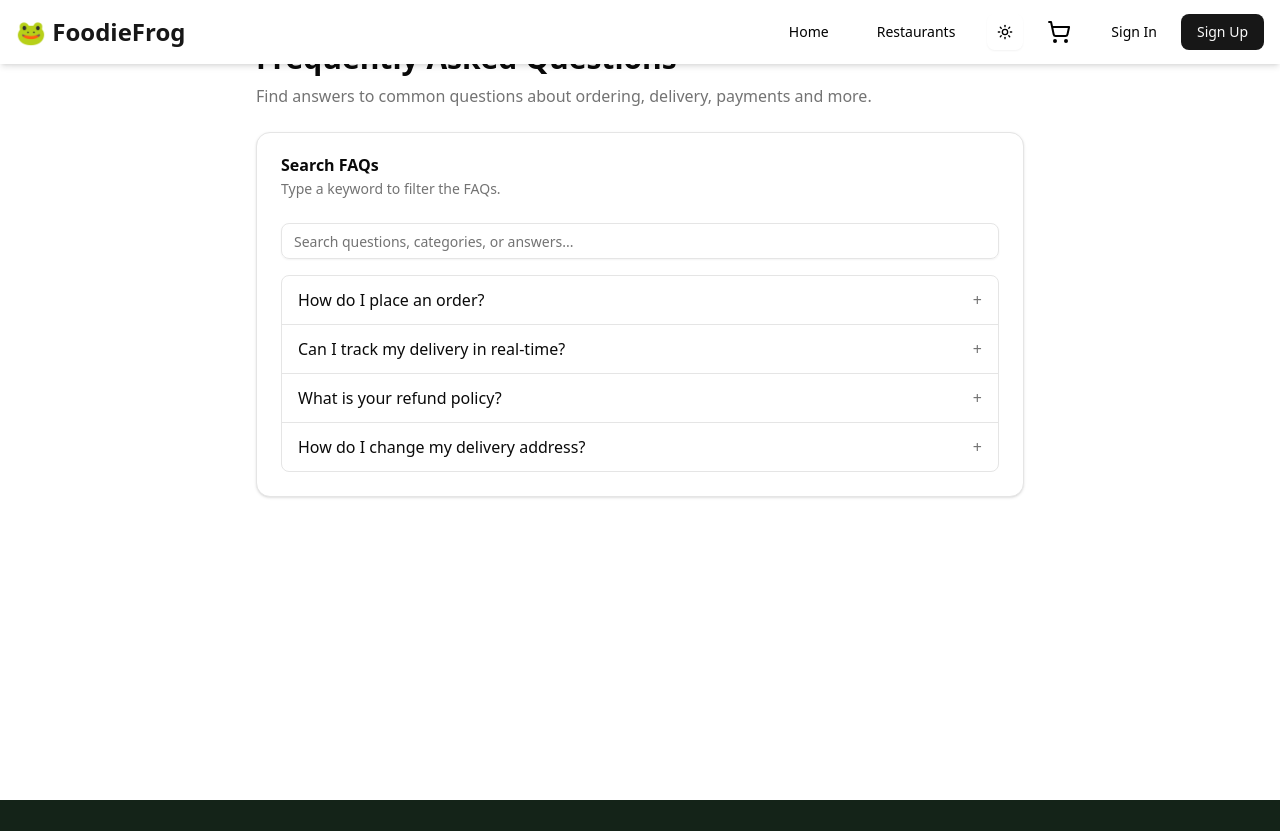
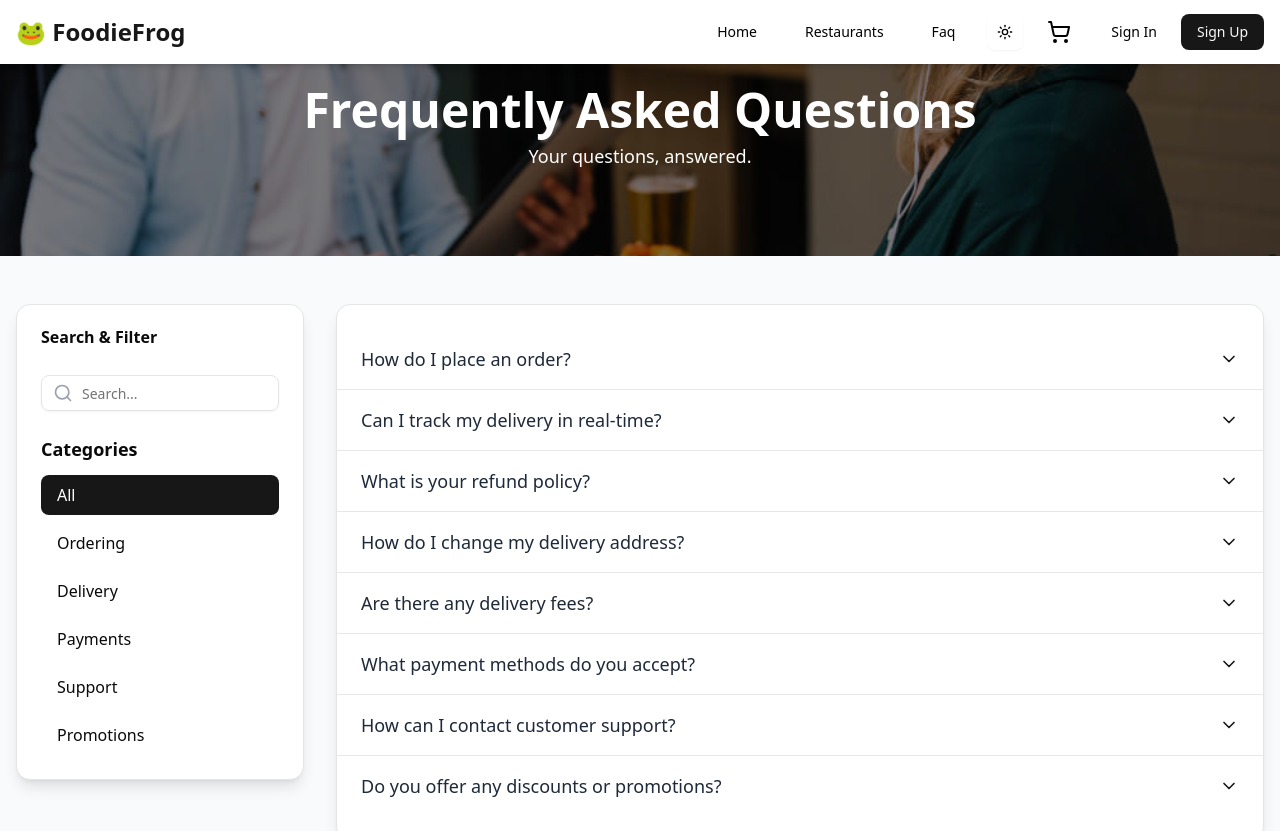
Before and after one commit to refit-dev/FoodieFrog, a Next.js app: page /faq in a window 1280 px wide. Shown: the top 831 px of the page. Built offline with nearby package versions, Linux system fonts and the light colour scheme; no server answers.

Commit message:
i have added here and update few pages faq contacts restaurants and more content has been updated;

```diff
--- a/src/app/contactus/page.jsx
+++ b/src/app/contacts/page.jsx
@@ -28,10 +28,6 @@ export default function ContactUs() {
         {/* text */}
         <div className="text-4xl text-white md:text-6xl font-bold text-center z-10">
           Contact <br /> FoodieFrog
-<<<<<<< HEAD
-
-=======
->>>>>>> 469d733ec20fb9277eace98e36064712eb841c3d
         </div>
       </div>
 
--- a/src/app/faq/page.jsx
+++ b/src/app/faq/page.jsx
@@ -1,38 +1,67 @@
-"use client"
-import React, { useState } from "react"
-import { Card, CardHeader, CardTitle, CardDescription, CardContent } from "@/components/ui/card"
-import { Input } from "@/components/ui/input"
+'use client';
+import React, { useState } from 'react';
+import { Card, CardHeader, CardTitle, CardContent } from '@/components/ui/card';
+import { Input } from '@/components/ui/input';
+import { Search, ChevronDown, ChevronUp } from 'lucide-react';
 
 const FAQ_DATA = [
   {
     id: 1,
-    question: "How do I place an order?",
+    question: 'How do I place an order?',
     answer:
-      "To place an order, browse restaurants, add items to your cart, and checkout with your preferred payment method. You'll receive order updates by email.",
-    category: "Ordering",
+      "To place an order, simply browse our selection of restaurants, add your desired items to the cart, and proceed to checkout. You can then enter your delivery details and payment information to complete the order.",
+    category: 'Ordering',
   },
   {
     id: 2,
-    question: "Can I track my delivery in real-time?",
+    question: 'Can I track my delivery in real-time?',
     answer:
-      "Yes — after your order is accepted, you'll be able to view delivery status and the rider's ETA in the app.",
-    category: "Delivery",
+      "Yes, once your order is confirmed, you will receive a tracking link that allows you to monitor the progress of your delivery in real-time.",
+    category: 'Delivery',
   },
   {
     id: 3,
-    question: "What is your refund policy?",
+    question: 'What is your refund policy?',
     answer:
-      "If there's an issue with your order, contact support within 48 hours and we'll evaluate refunds or credits on a case-by-case basis.",
-    category: "Payments",
+      "We offer a full refund for orders that are canceled before they are prepared. If you have any issues with your order, please contact our support team, and we will be happy to assist you.",
+    category: 'Payments',
   },
   {
     id: 4,
-    question: "How do I change my delivery address?",
+    question: 'How do I change my delivery address?',
     answer:
-      "You can update your delivery address from the checkout screen or in your account settings before placing an order.",
-    category: "Ordering",
+      "You can change your delivery address in the checkout process. If you have already placed an order, please contact our support team to update your address.",
+    category: 'Ordering',
   },
-]
+  {
+    id: 5,
+    question: 'Are there any delivery fees?',
+    answer:
+      "Delivery fees may vary depending on your location and the restaurant you are ordering from. You can view the delivery fee at the checkout before placing your order.",
+    category: 'Delivery',
+  },
+  {
+    id: 6,
+    question: 'What payment methods do you accept?',
+    answer:
+      "We accept all major credit cards, as well as Apple Pay and Google Pay. We are working on adding more payment options in the future.",
+    category: 'Payments',
+  },
+  {
+    id: 7,
+    question: 'How can I contact customer support?',
+    answer:
+      "You can contact our customer support team through the contact form on our website or by emailing us at support@foodiefrog.com.",
+    category: 'Support',
+  },
+  {
+    id: 8,
+    question: 'Do you offer any discounts or promotions?',
+    answer:
+      "Yes, we regularly offer discounts and promotions to our customers. You can find the latest deals on our website or by subscribing to our newsletter.",
+    category: 'Promotions',
+  },
+];
 
 function AccordionItem({ item, isOpen, onToggle }) {
   return (
@@ -40,67 +69,113 @@ function AccordionItem({ item, isOpen, onToggle }) {
       <button
         aria-expanded={isOpen}
         onClick={() => onToggle(item.id)}
-        className="w-full text-left px-4 py-3 flex justify-between items-center hover:bg-accent/40"
+        className="w-full text-left px-6 py-4 flex justify-between items-center hover:bg-gray-50 dark:hover:bg-gray-800 transition-colors duration-200"
       >
-        <span className="font-medium">{item.question}</span>
-        <span className="ml-4 text-muted-foreground">{isOpen ? "−" : "+"}</span>
+        <span className="font-medium text-lg text-gray-800 dark:text-gray-200">{item.question}</span>
+        <span className="ml-4 text-primary">
+          {isOpen ? <ChevronUp size={20} /> : <ChevronDown size={20} />}
+        </span>
       </button>
       {isOpen && (
-        <div className="px-4 pb-4 text-sm text-muted-foreground">{item.answer}</div>
+        <div className="px-6 pb-4 text-base text-gray-600 dark:text-gray-400">
+          {item.answer}
+        </div>
       )}
     </div>
-  )
+  );
 }
 
 export default function FAQsPage() {
-  const [query, setQuery] = useState("")
-  const [openId, setOpenId] = useState(null)
+  const [query, setQuery] = useState('');
+  const [openId, setOpenId] = useState(null);
+  const [activeCategory, setActiveCategory] = useState('All');
 
-  const filtered = FAQ_DATA.filter((f) => {
-    const q = query.trim().toLowerCase()
-    if (!q) return true
-    return (
-      f.question.toLowerCase().includes(q) || f.answer.toLowerCase().includes(q) || f.category.toLowerCase().includes(q)
-    )
-  })
+  const categories = ['All', ...new Set(FAQ_DATA.map((item) => item.category))];
+
+  const filteredFaqs = FAQ_DATA.filter((f) => {
+    const q = query.trim().toLowerCase();
+    const categoryMatch = activeCategory === 'All' || f.category === activeCategory;
+    const queryMatch = !q || f.question.toLowerCase().includes(q) || f.answer.toLowerCase().includes(q);
+    return categoryMatch && queryMatch;
+  });
 
   function toggle(id) {
-    setOpenId((prev) => (prev === id ? null : id))
+    setOpenId((prev) => (prev === id ? null : id));
   }
 
   return (
-    <main className="container mx-auto px-4 py-10">
-      <div className="max-w-3xl mx-auto">
-        <h1 className="text-3xl font-bold mb-2">Frequently Asked Questions</h1>
-        <p className="text-muted-foreground mb-6">Find answers to common questions about ordering, delivery, payments and more.</p>
+    <main className="min-h-screen bg-gray-50 dark:bg-gray-900">
+      {/* Banner Section */}
+      <div className="relative h-64 bg-cover bg-center flex items-center justify-center bg-[url('/about.jpg')]">
+        <div className="absolute inset-0 bg-black opacity-50"></div>
+        <div className="relative z-10 text-center text-white">
+          <h1 className="text-5xl font-bold">Frequently Asked Questions</h1>
+          <p className="mt-2 text-lg">Your questions, answered.</p>
+        </div>
+      </div>
 
-        <Card>
+      <div className="container mx-auto px-4 py-12">
+        <div className="grid grid-cols-1 md:grid-cols-4 gap-8">
+          {/* Sidebar for categories and search */}
+          <div className="md:col-span-1">
+            <Card className="shadow-lg">
               <CardHeader>
-            <CardTitle>Search FAQs</CardTitle>
-            <CardDescription>Type a keyword to filter the FAQs.</CardDescription>
+                <CardTitle>Search & Filter</CardTitle>
               </CardHeader>
               <CardContent>
-            <div className="mb-4">
+                <div className="relative">
                   <Input
                     type="search"
-                placeholder="Search questions, categories, or answers..."
+                    placeholder="Search..."
                     value={query}
                     onChange={(e) => setQuery(e.target.value)}
+                    className="pl-10"
                   />
+                  <Search className="absolute left-3 top-1/2 -translate-y-1/2 text-gray-400" size={20} />
                 </div>
-
-            <div className="divide-y rounded-md border bg-background">
-              {filtered.length === 0 && (
-                <div className="p-4 text-sm text-muted-foreground">No results found.</div>
-              )}
-
-              {filtered.map((item) => (
-                <AccordionItem key={item.id} item={item} isOpen={openId === item.id} onToggle={toggle} />
+                <div className="mt-6">
+                  <h3 className="font-semibold mb-3 text-lg">Categories</h3>
+                  <ul className="space-y-2">
+                    {categories.map((category) => (
+                      <li key={category}>
+                        <button
+                          onClick={() => setActiveCategory(category)}
+                          className={`w-full text-left px-4 py-2 rounded-md transition-colors duration-200 ${
+                            activeCategory === category
+                              ? 'bg-primary text-white'
+                              : 'hover:bg-gray-100 dark:hover:bg-gray-800'
+                          }`}>
+                          {category}
+                        </button>
+                      </li>
                     ))}
+                  </ul>
                 </div>
               </CardContent>
             </Card>
           </div>
+
+          {/* FAQ Accordion */}
+          <div className="md:col-span-3">
+            <Card className="shadow-lg">
+              <CardContent className="p-0">
+                <div className="divide-y divide-gray-200 dark:divide-gray-700">
+                  {filteredFaqs.length === 0 ? (
+                    <div className="p-6 text-center text-gray-500 dark:text-gray-400">
+                      <p className="text-lg">No questions found.</p>
+                      <p>Try adjusting your search or filter.</p>
+                    </div>
+                  ) : (
+                    filteredFaqs.map((item) => (
+                      <AccordionItem key={item.id} item={item} isOpen={openId === item.id} onToggle={toggle} />
+                    ))
+                  )}
+                </div>
+              </CardContent>
+            </Card>
+          </div>
+        </div>
+      </div>
     </main>
-  )
+  );
 }
--- a/src/components/layout/Footer.jsx
+++ b/src/components/layout/Footer.jsx
@@ -38,7 +38,7 @@ const Footer = () => {
             </li>
             <li>
               <Link
-                href="/restaurant"
+                href="/restaurants"
                 className="hover:text-green-400 transition"
               >
                 Restaurant
--- a/src/components/layout/navbar.jsx
+++ b/src/components/layout/navbar.jsx
@@ -96,6 +96,9 @@ useEffect(() => {
       <Button variant="ghost" asChild className="bg-transparent hover:bg-transparent hover:text-black dark:hover:text-green-500">
         <Link href="/restaurants">Restaurants</Link>
       </Button>
+      <Button variant="ghost" asChild className="bg-transparent hover:bg-transparent hover:text-black dark:hover:text-green-500">
+        <Link href="/faq">Faq</Link>
+      </Button>
       {session && (
         <>
           <Button variant="ghost" asChild className="bg-transparent hover:bg-transparent hover:text-black dark:hover:text-green-500">
@@ -112,8 +115,7 @@ useEffect(() => {
   )
 
   return (
-    <nav className={`fixed w-full top-0 z-50 transition-colors duration-300  ${
-    isScrolled ? "bg-white dark:bg-black dark:text-white text-black shadow-md" : "bg-transparent text-white"
+    <nav className={`fixed w-full top-0 z-50 transition-colors duration-300  ${isScrolled ? "bg-white dark:bg-black dark:text-white text-black shadow-md" : "bg-transparent text-white"
       }`}
     >
       <div className="container mx-auto px-4 py-3 flex justify-between items-center">
```
Also changed, not shown: src/app/not-found.js (added, +18 -0 lines), src/app/about/page.jsx (renamed from src/app/aboutus/page.jsx). Lines whose indentation alone changed are shown as unchanged.
